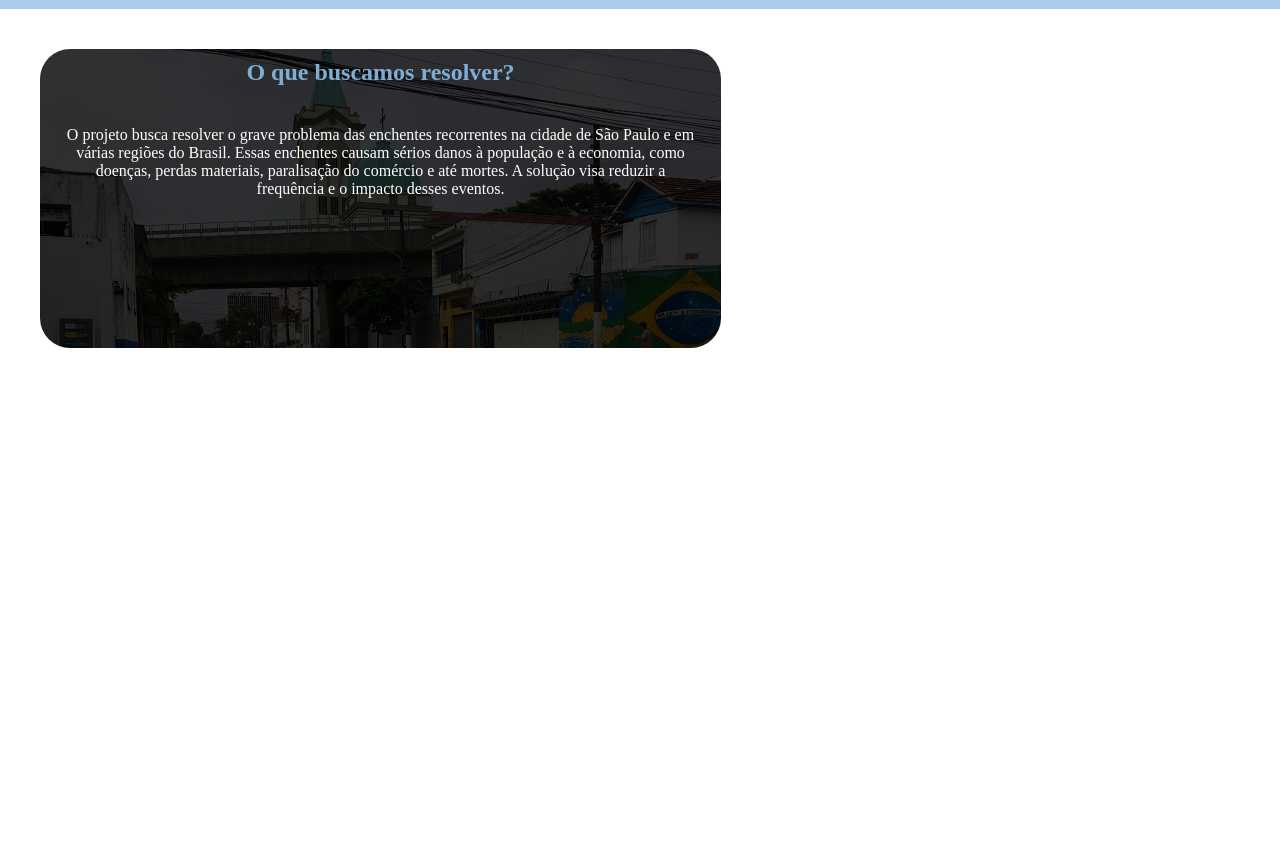
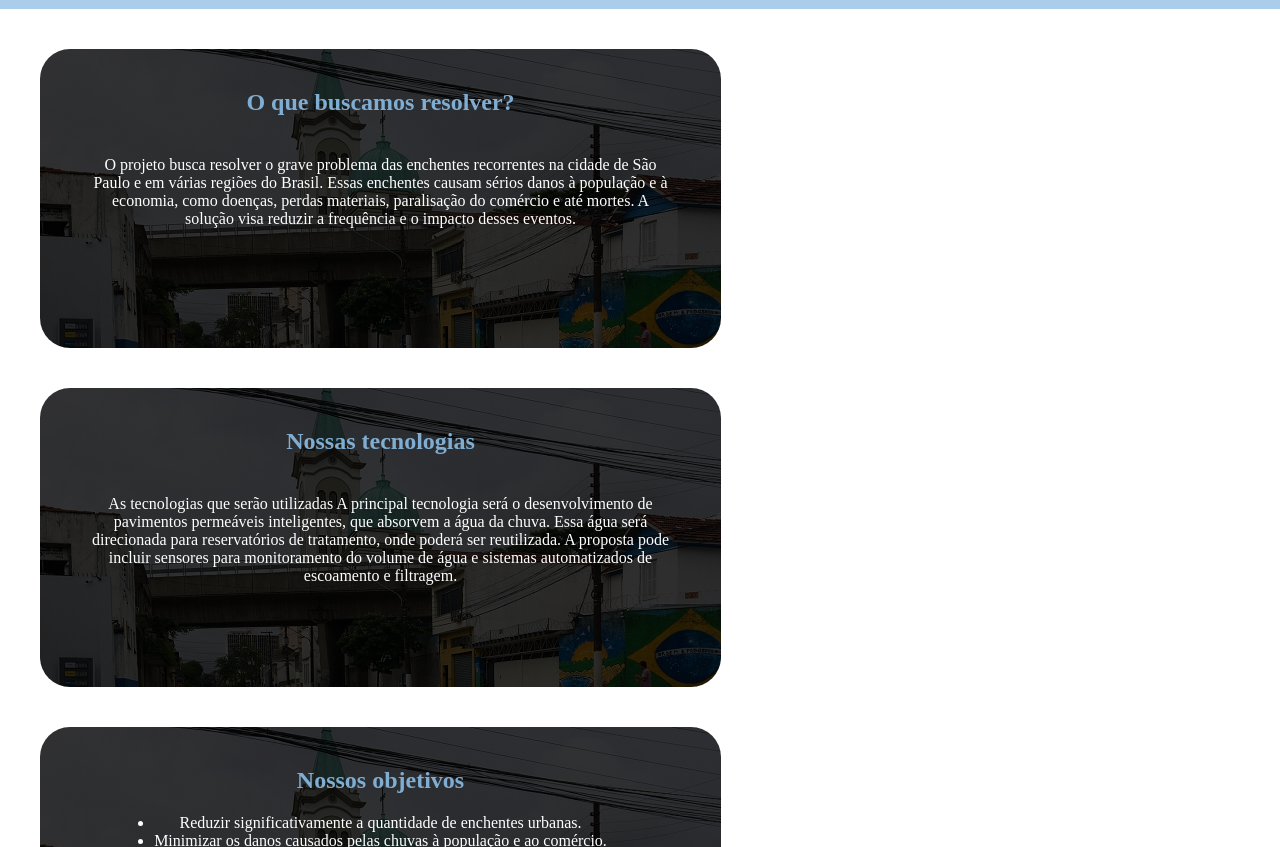
Before and after one commit to lejm-consultoria/front-end-global, a plain HTML site: page index.html in a window 1280 px wide. Shown: the part 103-950 px from the top of the page. Before the commit the page ends 896 px from the top, so only its background shows below. Drawn offline with Linux system fonts and the light colour scheme.

Commit message:
Fazendo mudanças no quadro de texto

```diff
--- a/index.html
+++ b/index.html
@@ -29,7 +29,7 @@
         </div>
 
         <div id="fundo-texto">
-            <article>
+            <article id="segunda-tarefa">
             <h2>
                 Nossas tecnologias
             </h2>
@@ -38,12 +38,12 @@
         </div>
 
         <div id="fundo-texto">
-            <article>
+            <article id="terceira-tarefa">
             <h2>
                 Nossos objetivos
             </h2>
             <ul>
-                <li>*Reduzir significativamente a quantidade de enchentes urbanas. </li>
+                <li>Reduzir significativamente a quantidade de enchentes urbanas. </li>
                 <li>Minimizar os danos causados pelas chuvas à população e ao comércio.</li>
                 <li>Promover o uso sustentável da água da chuva, evitando desperdício.</li>
                 <li> Criar um sistema urbano mais resiliente às mudanças climáticas. </li>
@@ -52,7 +52,7 @@
         </div>
 
         <div id="fundo-texto">
-            <article>
+            <article id="quarta-tarefa">
             <h2>
                 Publicos impactados
             </h2>
@@ -61,28 +61,30 @@
         </div>
 
         <div id="fundo-texto">
-            <article>
+            <article id="quinta-tarefa">
             <h2>
-                Nossos beneficios
+                Nossos benefícios
             </h2>
             <ul>
-                <li>*Menor risco de enchentes e alagamentos.  </li>
+                <li>Menor risco de enchentes e alagamentos.  </li>
                 <li>Redução de doenças e prejuízos materiais </li>
                 <li>Aproveitamento sustentável da água da chuva.</li>
                 <li>Melhoria na infraestrutura urbana.</li>
                 <li>Contribuição para o meio ambiente e combate à crise hídrica.</li>
+                <img id="img" src="./src/assets/passo a passo pavimento.png" alt="">
             </ul>
         </article>
         </div>
 
         <div id="fundo-texto">
-            <article>
+            <article id="sexta-tarefa">
             <h2>
-                O que a população ira sentir
+                Quais serão os benefícios para a população?
             </h2>
             <p>
                 A população viverá com mais segurança e tranquilidade durante períodos de chuva intensa. O sistema evitará alagamentos em ruas e casas, protegerá o comércio local e ainda oferecerá reaproveitamento da água para usos diversos (como limpeza urbana e irrigação), gerando economia e sustentabilidade no cotidiano.
             </p>
+            <img id="img2" src="./src/assets/Reutilização.png" alt="">
         </article>
         </div>
     </main>
--- a/src/css/style.css
+++ b/src/css/style.css
@@ -42,7 +42,8 @@
     width: 681px;
     background-image: linear-gradient(rgba(0, 0, 0, 0.8), rgba(0, 0, 0, 0.8)), url('../assets/enchentes-sao-paulo-conexao-planeta.jpg');
     border-radius: 30px;
-
+    align-items: center;
+    padding: 30px;
 }
 
 #primeira-tarefa h2{
@@ -53,4 +54,136 @@
 
 #primeira-tarefa p{
     padding: 20px;
+    align-items: center;
 }
+#segunda-tarefa{
+    display: flex;
+    flex-direction: column;
+    text-align: center;
+    height: 299px;
+    width: 681px;
+    background-image: linear-gradient(rgba(0, 0, 0, 0.8), rgba(0, 0, 0, 0.8)), url('../assets/enchentes-sao-paulo-conexao-planeta.jpg');
+    border-radius: 30px;
+    align-items: center;
+    margin-top: 40px;
+    padding: 30px;
+}
+
+#segunda-tarefa h2{
+    color: #80AED2;
+    padding-top: 10px;
+    padding-bottom: 20px;
+}
+
+#segunda-tarefa p{
+    padding: 20px;
+    align-items: center;
+}
+
+#terceira-tarefa{
+    display: flex;
+    flex-direction: column;
+    text-align: center;
+    height: 299px;
+    width: 681px;
+    background-image: linear-gradient(rgba(0, 0, 0, 0.8), rgba(0, 0, 0, 0.8)), url('../assets/enchentes-sao-paulo-conexao-planeta.jpg');
+    border-radius: 30px;
+    align-items: center;
+    margin-top: 40px;
+    padding: 30px;
+}
+
+#terceira-tarefa h2{
+    color: #80AED2;
+    padding-top: 10px;
+    padding-bottom: 20px;
+}
+
+#terceira-tarefa p{
+    padding: 20px;
+    align-items: center;
+}
+#quarta-tarefa{
+    display: flex;
+    flex-direction: column;
+    text-align: center;
+    height: 299px;
+    width: 681px;
+    background-image: linear-gradient(rgba(0, 0, 0, 0.8), rgba(0, 0, 0, 0.8)), url('../assets/enchentes-sao-paulo-conexao-planeta.jpg');
+    border-radius: 30px;
+    align-items: center;
+    margin-top: 40px;
+    padding: 30px;
+}
+
+#quarta-tarefa h2{
+    color: #80AED2;
+    padding-top: 10px;
+    padding-bottom: 20px;
+}
+
+#quarta-tarefa p{
+    padding: 20px;
+    align-items: center;
+}
+#quinta-tarefa{
+    display: flex;
+    flex-direction: column;
+    text-align: center;
+    height: 299px;
+    width: 681px;
+    background-image: linear-gradient(rgba(0, 0, 0, 0.8), rgba(0, 0, 0, 0.8)), url('../assets/enchentes-sao-paulo-conexao-planeta.jpg');
+    border-radius: 30px;
+    align-items: center;
+    margin-top: 40px;
+    padding: 30px;
+}
+
+#quinta-tarefa h2{
+    color: #80AED2;
+    padding-top: 10px;
+    padding-bottom: 20px;
+}
+
+#quinta-tarefa p{
+    padding: 20px;
+    align-items: center;
+}
+#sexta-tarefa{
+    display: flex;
+    flex-direction: column;
+    text-align: center;
+    height: 299px;
+    width: 681px;
+    background-image: linear-gradient(rgba(0, 0, 0, 0.8), rgba(0, 0, 0, 0.8)), url('../assets/enchentes-sao-paulo-conexao-planeta.jpg');
+    border-radius: 30px;
+    align-items: center;
+    margin-top: 40px;
+    padding: 30px;
+}
+
+#sexta-tarefa h2{
+    color: #80AED2;
+    padding-top: 10px;
+    padding-bottom: 20px;
+
+}
+
+#sexta-tarefa p{
+    padding: 20px;
+    align-items: center;
+}
+#img{
+    width: 120px;
+    height: 160px;
+    margin-left: 103%;
+    border-radius: 20px;
+    margin-top: -100px;
+}
+#img2{
+    width: 120px;
+    height: 160px;
+    margin-left: 100%;
+    border-radius: 20px;
+    margin-top: -100px;
+}
```
Also changed, not shown: 2 other files.
